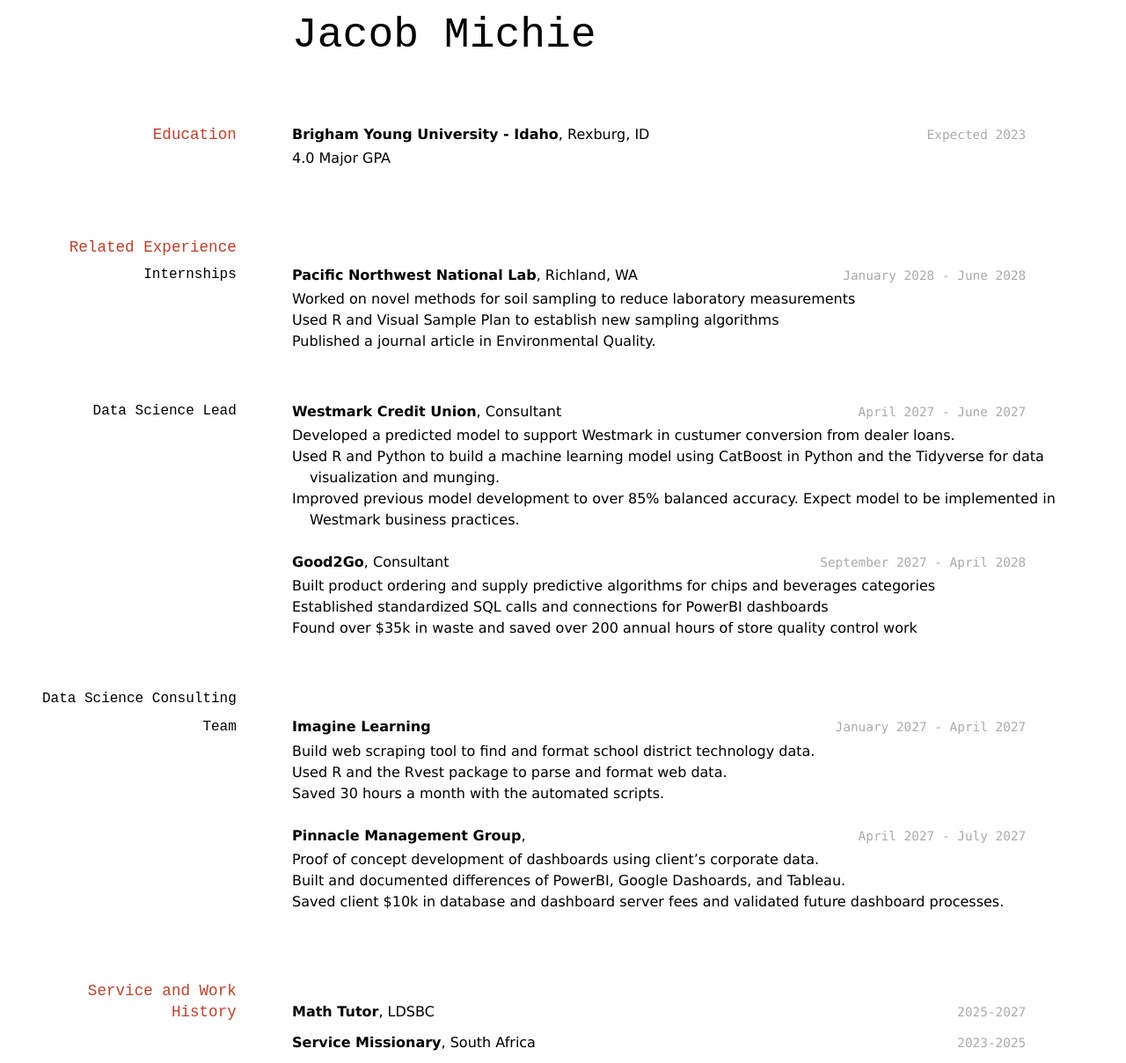
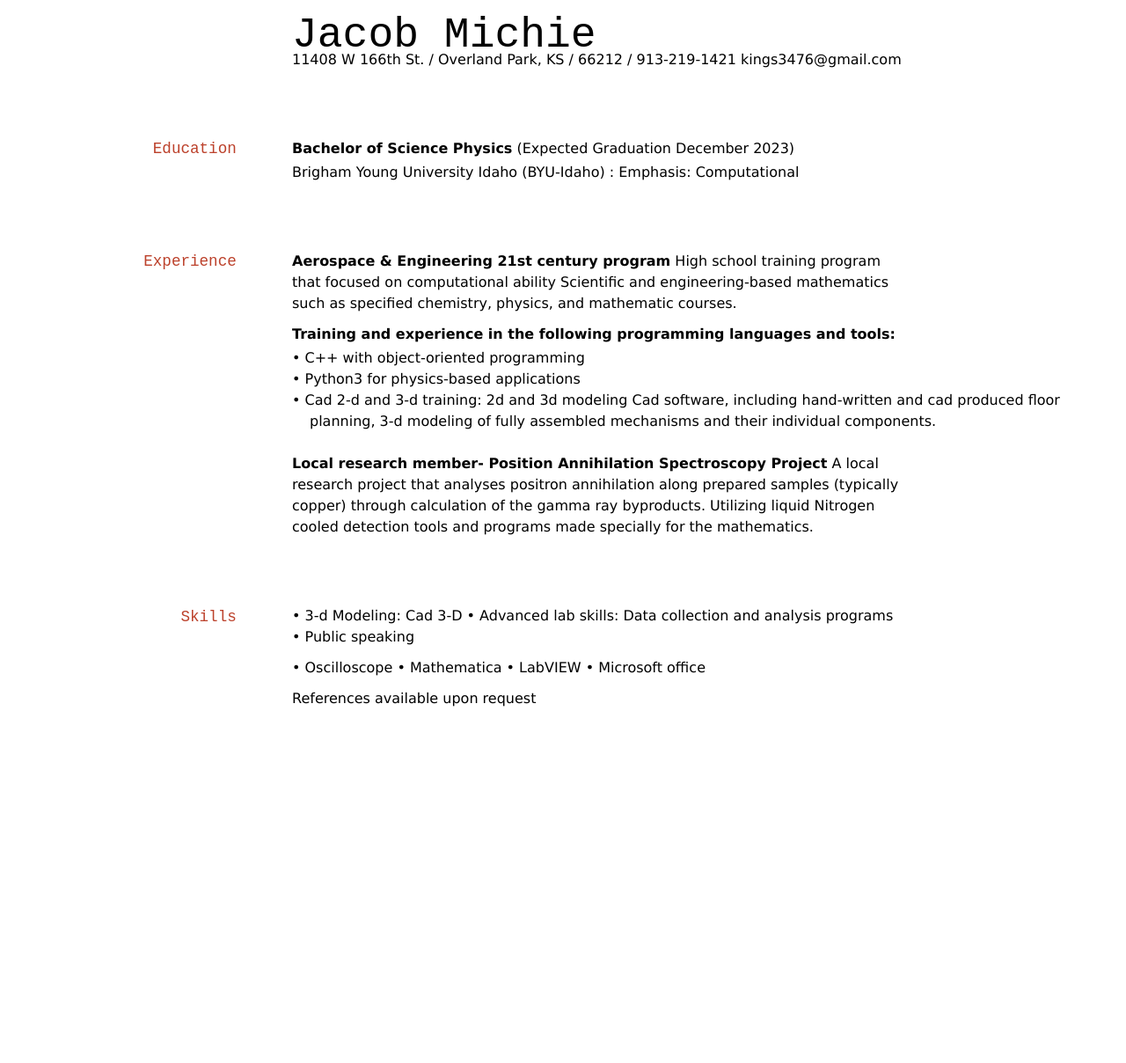
Before and after one commit to JMichie3476/michiej_resume, a Jekyll site: the page built from docs/index.md, in a window 1280 px wide. Shown: the whole page at 88% size. Built offline with Jekyll 4.4.1, drawn with Linux system fonts in a browser that asks for light colours; after the commit the page ends 900 px from its top, so only the background shows below that.

Commit message:
mymessege

```diff
--- a/docs/index.md
+++ b/docs/index.md
@@ -4,71 +4,40 @@ title: Jacob Michie's Resume
 ---
 # Jacob Michie
 
+- 11408 W 166th St. / Overland Park, KS / 66212 / 913-219-1421 kings3476@gmail.com
 
 <!-- https://www.monique.tech/the-art-of-markdown -->
 
 ## Education
 
+__Bachelor of Science Physics__ (Expected Graduation December 2023)
+- Brigham Young University Idaho (BYU-Idaho) : Emphasis: Computational
 
-`Expected 2023`
-__Brigham Young University - Idaho__, Rexburg, ID
+## Experience
 
-- 4.0 Major GPA
+__Aerospace & Engineering 21st century program__
+High school training program that focused on computational ability Scientific and engineering-based mathematics such as specified chemistry, physics, and mathematic courses.
 
+__Training and experience in the following programming languages and tools:__
+- •	C++ with object-oriented programming
+- •	Python3 for physics-based applications
+- •	Cad 2-d and 3-d training: 2d and 3d modeling Cad software, including hand-written and cad produced floor planning, 3-d modeling of fully assembled mechanisms and their individual components.
 
-## Related Experience
+__Local research member- Position Annihilation Spectroscopy Project__
+A local research project that analyses positron annihilation along prepared samples (typically copper) through calculation of the gamma ray byproducts. Utilizing liquid Nitrogen cooled detection tools and programs made specially for the mathematics.
 
-### Internships
+## Skills
 
-`January 2028 - June 2028`
-__Pacific Northwest National Lab__, Richland, WA
+•	3-d Modeling: Cad 3-D
+•	Advanced lab skills: Data collection and analysis programs
+•	Public speaking
 
-- Worked on novel methods for soil sampling to reduce laboratory measurements
-- Used R and Visual Sample Plan to establish new sampling algorithms
-- Published a journal article in Environmental Quality.
+•	Oscilloscope
+•	Mathematica
+•	LabVIEW
+•	Microsoft office
 
-### Data Science Lead
-
-`April 2027 - June 2027`
-__Westmark Credit Union__, Consultant
-
-- Developed a predicted model to support Westmark in custumer conversion from dealer loans.
-- Used R and Python to build a machine learning model using CatBoost in Python and the Tidyverse for data visualization and munging.
-- Improved previous model development to over 85% balanced accuracy. Expect model to be implemented in Westmark business practices.
-
-`September 2027 - April 2028`
-__Good2Go__, Consultant
-
-- Built product ordering and supply predictive algorithms for chips and beverages categories
-- Established standardized SQL calls and connections for PowerBI dashboards
-- Found over $35k in waste and saved over 200 annual hours of store quality control work
-
-### Data Science Consulting Team
-
-`January 2027 - April 2027`
-__Imagine Learning__
-
-- Build web scraping tool to find and format school district technology data.
-- Used R and the Rvest package to parse and format web data.
-- Saved 30 hours a month with the automated scripts.
-
-`April 2027 - July 2027`
-__Pinnacle Management Group__,
-
-- Proof of concept development of dashboards using client's corporate data.
-- Built and documented differences of PowerBI, Google Dashoards, and Tableau.
-- Saved client $10k in database and dashboard server fees and validated future dashboard processes.
-
-
-## Service and Work History
-
-`2025-2027`
-__Math Tutor__, LDSBC
-
-
-`2023-2025`
-__Service Missionary__, South Africa
-
+References available upon request
 
 
 <!-- ### Footer
```
